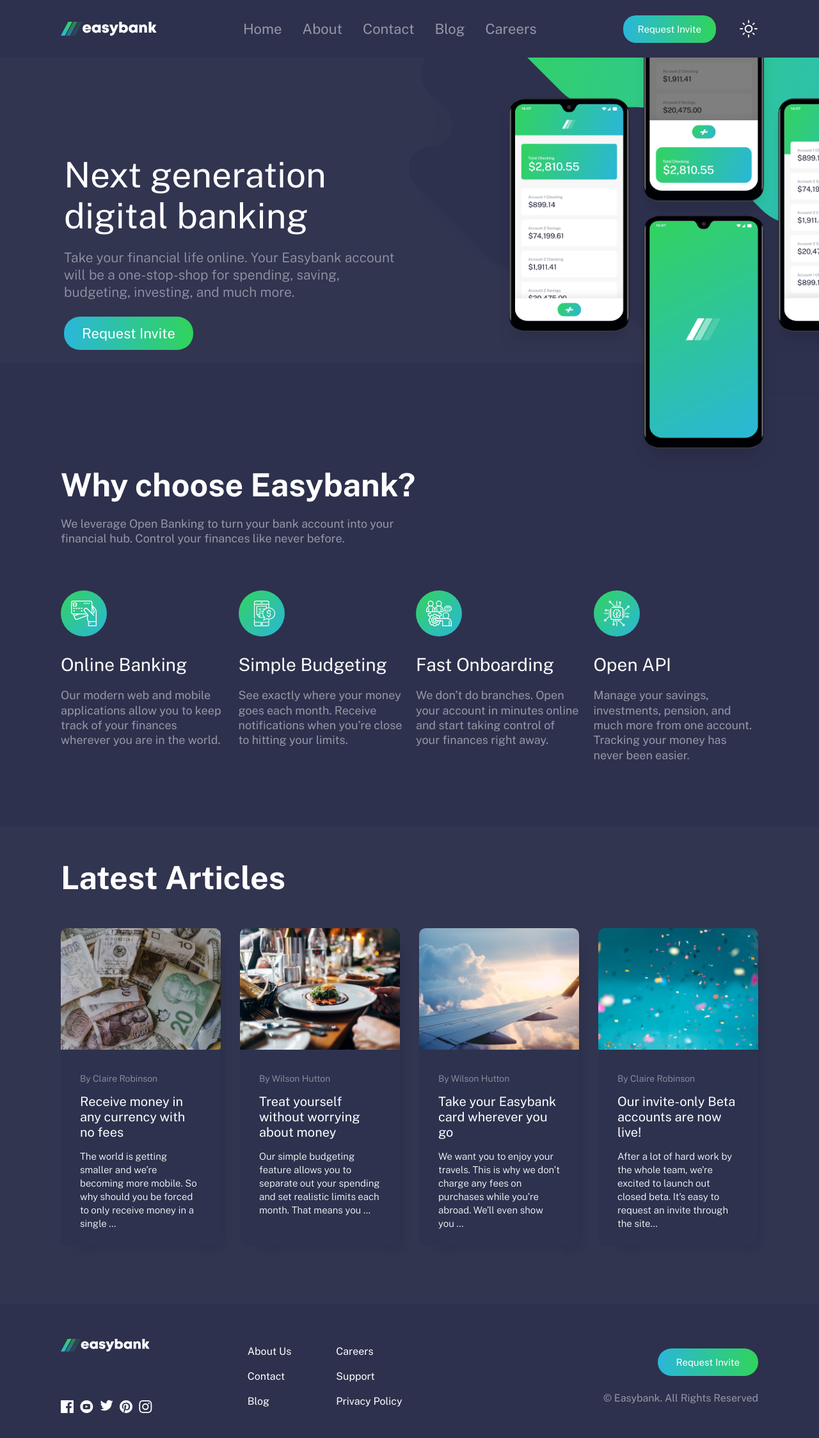
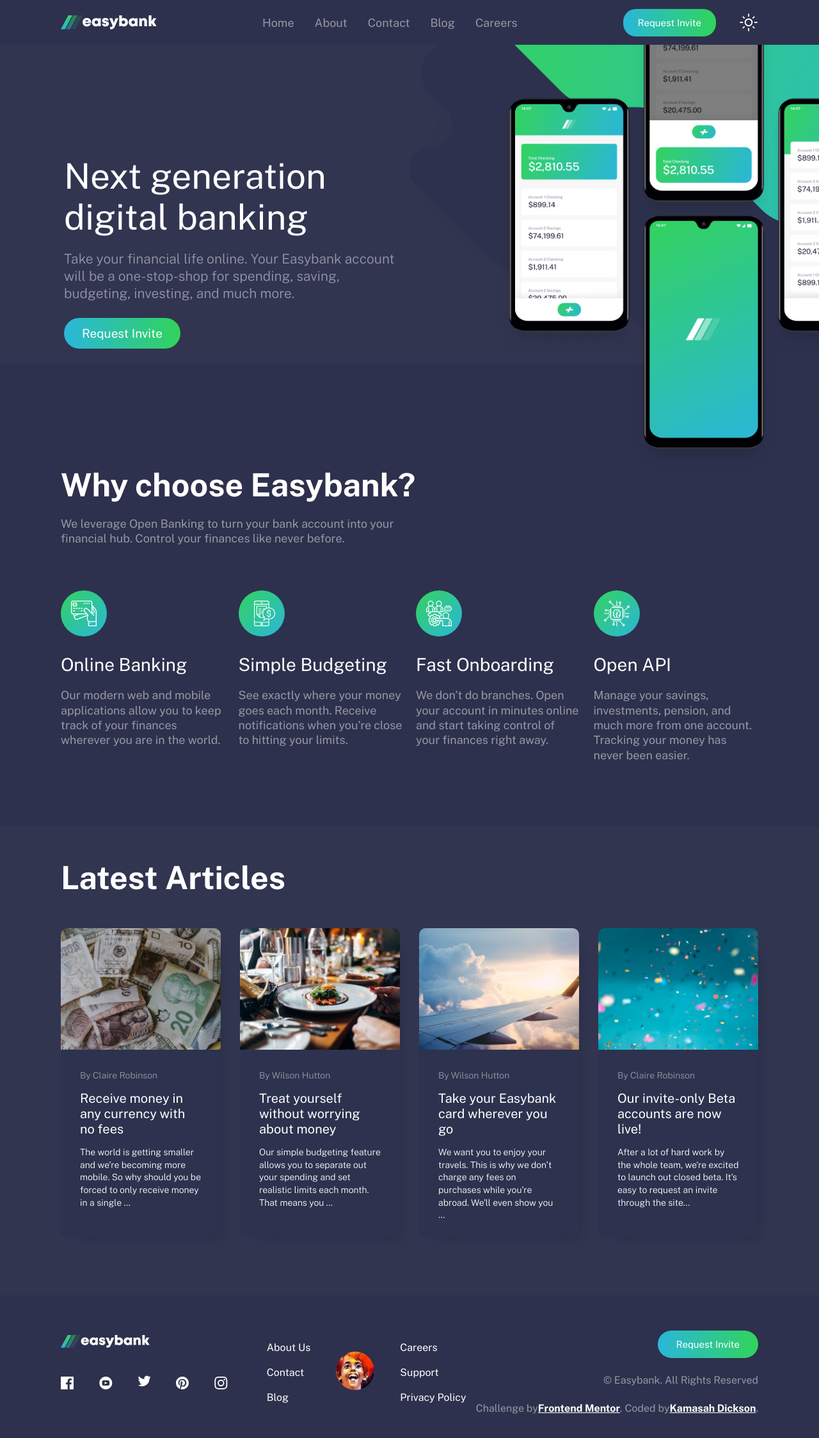
Before and after one commit to Kamasah-Dickson/Easybank-Page, a React (Vite) app: page / in a window 1280 px wide. Shown: the top 2248 px of the page at 64% size. Built offline with nearby package versions, Linux system fonts and the light colour scheme.

Commit message:
final commits

```diff
--- a/src/_colors.scss
+++ b/src/_colors.scss
@@ -7,12 +7,14 @@
 	--Grayish-Blue: hsl(233, 8%, 62%);
 	--Light-Grayish-Blue: hsl(220, 16%, 96%);
 	--Very-Light-Gray: hsl(0, 0%, 98%);
+	--Very-Light-Gray2: hsla(0, 0%, 98%, 0.397);
 	--White: hsl(0, 0%, 100%);
 	--shadow: rgba(45, 49, 77, 0.13);
 }
 .dark {
 	--Light-Grayish-Blue: #2d314d;
 	--Very-Light-Gray: #2d314dfa;
+	--Very-Light-Gray2: hsla(233, 26%, 24%, 0.897);
 	--White: #2d314da9;
 	--Dark-Blue: #fff;
 	--footer: hsl(233, 26%, 24%);
--- a/src/components/App.jsx
+++ b/src/components/App.jsx
@@ -9,7 +9,7 @@ import Footer from "./Footer";
 
 export default function App() {
 	const [theme, setTheme] = useState(
-		JSON.parse(localStorage.getItem("theme")) && true
+		JSON.parse(localStorage.getItem("theme")) && false
 	);
 	return (
 		<>
--- a/src/components/Footer.jsx
+++ b/src/components/Footer.jsx
@@ -1,5 +1,6 @@
 import React from "react";
 import logo from "../assets/logo copy.svg";
+import me from "/images/EgLF6Jmi_4x.jpg";
 export default function Footer() {
 	return (
 		<footer>
@@ -24,7 +25,7 @@ export default function Footer() {
 									d="M10.333 0c-5.522 0-10 4.478-10 10 0 5.523 4.478 10 10 10 5.523 0 10-4.477 10-10 0-5.522-4.477-10-10-10zm3.701 14.077c-1.752.12-5.653.12-7.402 0C4.735 13.947 4.514 13.018 4.5 10c.014-3.024.237-3.947 2.132-4.077 1.749-.12 5.651-.12 7.402 0 1.898.13 2.118 1.059 2.133 4.077-.015 3.024-.238 3.947-2.133 4.077zM8.667 8.048l4.097 1.949-4.097 1.955V8.048z"
 								/>
 							</svg>
-							<a href="#">
+							<a href="https://twitter.com/Kamas_DEV">
 								<svg xmlns="http://www.w3.org/2000/svg" width="21" height="18">
 									<path
 										fill="#FFF"
@@ -58,6 +59,9 @@ export default function Footer() {
 								<a href=" #blog">Blog</a>
 							</li>
 						</ul>
+						<a href="https://github.com/Kamasah-Dickson">
+							<img className="me" src={me} alt="Github" />
+						</a>
 						<ul className="second">
 							<li>
 								<a href="#careers">Careers</a>
@@ -72,8 +76,24 @@ export default function Footer() {
 					</div>
 				</div>
 				<div className="right">
-					<button className="cta">Request Invite</button>
+					<a href="/">
+						<button className="cta">Request Invite</button>
+					</a>
 					<p>© Easybank. All Rights Reserved</p>
+					<p className="attribution">
+						Challenge by
+						<a
+							href="https://www.frontendmentor.io?ref=Easybank landing page"
+							target="_blank"
+						>
+							Frontend Mentor
+						</a>
+						. Coded by
+						<a href="https://www.frontendmentor.io/profile/Kamasah-Dickson">
+							Kamasah Dickson
+						</a>
+						.
+					</p>
 				</div>
 			</div>
 		</footer>
--- a/src/components/Hero.jsx
+++ b/src/components/Hero.jsx
@@ -13,7 +13,9 @@ export default function Hero() {
 					one-stop-shop for spending, saving, budgeting, investing, and much
 					more.
 				</p>
-				<button className="cta">Request Invite</button>
+				<a href="/">
+					<button className="cta">Request Invite</button>
+				</a>
 			</div>
 		</div>
 	);
--- /dev/null
+++ b/src/components/Mobile_nav.jsx
@@ -0,0 +1,34 @@
+import React from "react";
+import { useRef } from "react";
+
+export default function Sidebar({ nav }) {
+	const modalRef = useRef(null);
+	function closeModal(e) {
+		if (e.target !== modalRef.current) {
+			nav(false);
+		}
+	}
+	return (
+		<div className="light-box" onClick={closeModal}>
+			<div className="nav-links">
+				<ul ref={modalRef} onClick={(e) => e.stopPropagation()}>
+					<li onClick={() => nav(false)}>
+						<a href="#home">Home</a>
+					</li>
+					<li onClick={() => nav(false)}>
+						<a href="#about">About</a>
+					</li>
+					<li onClick={() => nav(false)}>
+						<a href="#contact">Contact</a>
+					</li>
+					<li onClick={() => nav(false)}>
+						<a href="#blog">Blog</a>
+					</li>
+					<li onClick={() => nav(false)}>
+						<a href="#career">Careers</a>
+					</li>
+				</ul>
+			</div>
+		</div>
+	);
+}
--- a/src/components/Navigation.jsx
+++ b/src/components/Navigation.jsx
@@ -3,14 +3,20 @@ import darkMode from "../assets/dark_mode_FILL0_wght400_GRAD0_opsz48.svg";
 import lightMode from "../assets/light_mode_FILL0_wght400_GRAD0_opsz48.svg";
 import lightLogo from "../assets/logo.svg";
 import darkLogo from "../assets/logo copy.svg";
-import harmburger from "/images/icon-hamburger.svg";
-import lightHamburger from "/images/icon-hamburger light.svg";
 import { toggleTheme } from "./contexts";
 import { useContext } from "react";
 import { useEffect } from "react";
+import { useState } from "react";
+import Mobile from "./Mobile_nav";
 
 export default function Navigation() {
 	const [theme, setTheme] = useContext(toggleTheme);
+	const [nav, setNav] = useState(false);
+
+	function handleMenu() {
+		setNav((prev) => !prev);
+	}
+
 	theme
 		? document.body.classList.remove("dark")
 		: document.body.classList.add("dark");
@@ -20,6 +26,7 @@ export default function Navigation() {
 	}, [theme]);
 
 	return (
+		<>
 			<div className="container">
 				<nav>
 					<div className="logo">
@@ -48,13 +55,27 @@ export default function Navigation() {
 							<a href="#careers">Careers</a>
 						</li>
 					</ul>
+					<a href="/">
 						<button className="cta">Request Invite</button>
+					</a>
 					<div className="group">
-					<img
-						src={theme ? harmburger : lightHamburger}
-						className="menu"
-						alt="menu"
-					/>
+						<div className="menu" onClick={handleMenu}>
+							{!nav ? (
+								<svg xmlns="http://www.w3.org/2000/svg" width="50" height="20">
+									<g fill={theme ? "#2D314D" : "#fff"} fillRule="evenodd">
+										<path d="M0 0h24v1H0zM0 5h24v1H0zM0 10h24v1H0z" />
+									</g>
+								</svg>
+							) : (
+								<svg xmlns="http://www.w3.org/2000/svg" width="18" height="19">
+									<g fill={theme ? "#2D314D" : "#fff"} fillRule="evenodd">
+										<path d="M.868.661l16.97 16.97-.706.708L.162 1.369z" />
+										<path d="M.161 17.632L17.131.662l.708.706-16.97 16.97z" />
+									</g>
+								</svg>
+							)}
+						</div>
+
 						<img
 							onClick={() => setTheme((prev) => !prev)}
 							src={theme ? darkMode : lightMode}
@@ -64,5 +85,7 @@ export default function Navigation() {
 					</div>
 				</nav>
 			</div>
+			{nav && <Mobile nav={setNav} />}
+		</>
 	);
 }
--- a/src/index.scss
+++ b/src/index.scss
@@ -6,9 +6,16 @@
 	margin: 0;
 	box-sizing: border-box;
 	font-family: "Public Sans", sans-serif;
-	transition: background 0.2s ease;
+	transition: background 0.04s ease-out;
+	-webkit-tap-highlight-color: transparent;
 }
-
+g {
+	scale: 1.4;
+}
+svg {
+	width: 50px;
+	height: 50px;
+}
 html {
 	scroll-behavior: smooth;
 }
@@ -24,6 +31,28 @@ body {
 	@if math.is-unitless($size) {
 		@return math.div($size, 16) + rem;
 	}
+}
+
+::-webkit-scrollbar {
+	width: rem(10);
+}
+::-webkit-scrollbar-track {
+	background-color: var(--Light-Grayish-Blue);
+}
+::-webkit-scrollbar-thumb {
+	background: linear-gradient(to top, var(--Lime-Green), var(--Bright-Cyan));
+	&:hover {
+		background: linear-gradient(
+			to bottom,
+			var(--Lime-Green),
+			var(--Bright-Cyan)
+		);
+		transition: background 0.4s ease;
+	}
+}
+::-webkit-scrollbar-track,
+::-webkit-scrollbar-thumb {
+	border-radius: 20px;
 }
 
 $breakpoints-up: (
@@ -50,7 +79,7 @@ header {
 	background-color: var(--Light-Grayish-Blue);
 
 	.container {
-		height: rem(90);
+		height: rem(70);
 		width: min(100% - rem(60), rem(1550));
 		margin-inline: auto;
 		nav {
@@ -96,6 +125,8 @@ header {
 			width: min(100% - rem(190), rem(1650));
 
 			nav {
+				a {
+					text-decoration: none;
 					.cta {
 						display: flex;
 						flex-shrink: 0;
@@ -114,6 +145,7 @@ header {
 						&:hover {
 							opacity: 0.7;
 							transition: 0.3s ease;
+						}
 					}
 				}
 			}
@@ -138,10 +170,29 @@ header {
 							text-decoration: none;
 							font-weight: 400;
 							color: var(--Grayish-Blue);
-							font-size: clamp(rem(18), rem(20) + 2vw, rem(22));
+							font-size: clamp(rem(18), rem(18) + 2vw, rem(18));
+							position: relative;
+							transition: all 0.4s ease-in;
+							&::before {
+								content: "";
+								position: absolute;
+								bottom: rem(-29);
+								left: 0;
+								width: 100%;
+								height: rem(3);
+								border-radius: rem(10);
+							}
 							&:hover {
 								color: var(--Dark-Blue);
-								transition: 0.3s ease-in;
+
+								&::before {
+									background: linear-gradient(
+										to right,
+
+										hsl(192, 70%, 51%),
+										hsl(136, 65%, 51%)
+									);
+								}
 							}
 						}
 					}
@@ -201,8 +252,12 @@ main {
 				color: white;
 				cursor: pointer;
 				&:hover {
-					opacity: 0.7;
-					transition: 0.3s ease;
+					background: linear-gradient(
+						to bottom,
+						var(--Lime-Green),
+						var(--Bright-Cyan)
+					);
+					transition: background 0.4s ease;
 				}
 			}
 		}
@@ -235,7 +290,7 @@ main {
 					line-height: 1.3;
 				}
 				.cta {
-					font-size: rem(22);
+					font-size: rem(19);
 					padding-inline: rem(28);
 				}
 			}
@@ -416,7 +471,7 @@ main {
 						}
 					}
 					.content {
-						padding: rem(35) rem(30) rem(25) rem(30);
+						padding: rem(30) rem(30) rem(25) rem(30);
 						span {
 							color: var(--Grayish-Blue);
 							font-size: rem(14);
@@ -437,7 +492,7 @@ main {
 							color: var(--Dark-Blue);
 							line-height: 1.4;
 							font-weight: 300;
-							font-size: rem(15);
+							font-size: rem(14);
 						}
 					}
 
@@ -479,11 +534,11 @@ footer {
 		display: inherit;
 		align-items: center;
 		justify-content: space-between;
-		flex-wrap: wrap;
+		// flex-wrap: wrap;
 		.left {
 			display: grid;
 			grid-template-columns: 1fr;
-			gap: rem(50);
+			gap: rem(10);
 
 			.socials {
 				display: flex;
@@ -507,7 +562,7 @@ footer {
 			.links {
 				display: flex;
 				align-items: center;
-				gap: rem(70);
+				gap: rem(20);
 				flex-direction: column;
 				ul {
 					display: flex;
@@ -518,7 +573,7 @@ footer {
 						list-style: none;
 						margin-block: rem(10);
 						a {
-							color: var(--Dark-Blue);
+							color: #fff;
 							text-decoration: none;
 							&:hover {
 								color: var(--Lime-Green);
@@ -531,6 +586,15 @@ footer {
 				.first,
 				.second {
 					flex-direction: column;
+				}
+				.me {
+					width: rem(60);
+					height: rem(60);
+					border-radius: 100%;
+					&:hover {
+						opacity: 0.7;
+						transition: opacity 0.3s ease;
+					}
 				}
 			}
 		}
@@ -567,6 +631,10 @@ footer {
 			}
 			p {
 				color: var(--Grayish-Blue);
+				a {
+					color: #fff;
+					font-weight: 700;
+				}
 			}
 		}
 	}
@@ -580,6 +648,7 @@ footer {
 				}
 				.links {
 					flex-direction: row;
+					gap: rem(40);
 					ul {
 						align-items: unset;
 					}
@@ -591,9 +660,67 @@ footer {
 			}
 		}
 	}
+	@media (max-width: 800px) {
+		.container {
+			display: grid;
+			place-content: center;
+			.left {
+				.links {
+					.me {
+						order: 2;
+					}
+				}
+			}
+			.right {
+				margin-inline: auto;
+				align-items: center;
+				margin-top: rem(20);
+			}
+		}
+	}
 	@include breakpoints-min(larger) {
 		.container {
 			width: min(100% - rem(190), rem(1650));
 		}
 	}
 }
+
+.light-box {
+	width: 100vw;
+	height: 100vh;
+	position: absolute;
+	background: linear-gradient(
+		to top,
+		rgba(0, 0, 0, 0.281),
+		var(--Very-Light-Gray2)
+	);
+	.nav-links {
+		height: 100vh;
+	}
+	.nav-links ul {
+		display: flex;
+		flex-direction: column;
+		align-items: center;
+		justify-content: center;
+		gap: rem(20);
+		height: rem(350);
+		background-color: var(--Very-Light-Gray);
+		width: min(100% - rem(20), rem(450));
+		margin-inline: auto;
+		margin-top: rem(30);
+		border-radius: rem(20);
+		box-shadow: 0rem -1rem 1rem -1rem var(--Light-Grayish-Blue);
+		li {
+			list-style: none;
+			a {
+				text-decoration: none;
+				font-size: rem(25);
+				color: var(--Dark-Blue);
+				&:hover {
+					color: var(--Lime-Green);
+					transition: 0.3s ease;
+				}
+			}
+		}
+	}
+}
```
Also changed, not shown: public/images/EgLF6Jmi_4x.jpg (added), public/images/icon-close copy.svg (added). Lines whose indentation alone changed are shown as unchanged.
